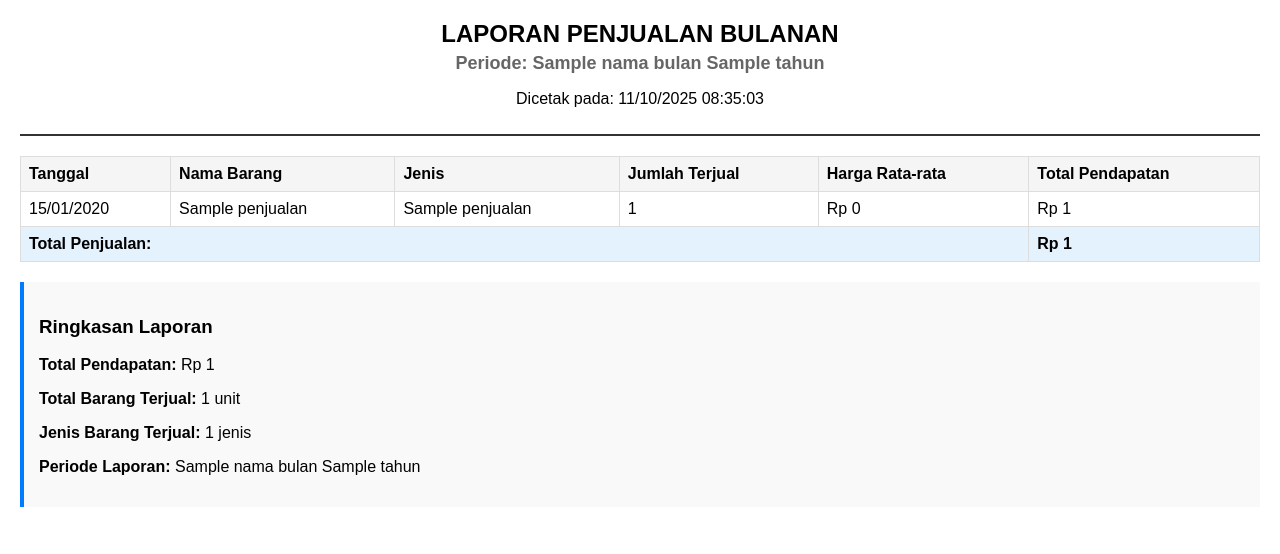
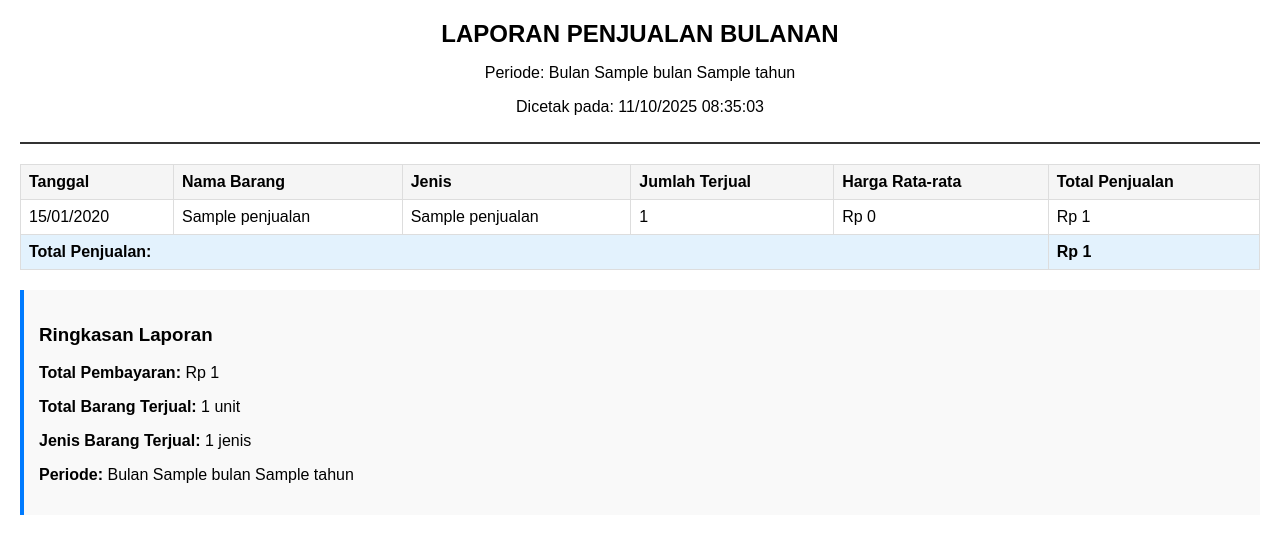
Before and after one commit to dzakyluthfi123/koperasi_merdeka, a CodeIgniter app: the page made by CodeIgniter-3.1.0/application/views/laporan/print_penjualan.php in a window 1280 px wide. Shown: the top 554 px of the page. Run offline with CodeIgniter, Linux system fonts and the light colour scheme; tables that the repository leaves empty or names only in its code hold one stand-in row (values such as "Sample post"); the template is opened without the code that fills it: most values are stand-ins (such as "Sample title", 1, 10 or a date in 2020).

Commit message:
CLEAR BOLOOOO

```diff
--- a/CodeIgniter-3.1.0/application/controllers/Laporan.php
+++ b/CodeIgniter-3.1.0/application/controllers/Laporan.php
@@ -80,9 +80,9 @@ class Laporan extends CI_Controller {
 
     private function get_bulan_list() {
         return [
-            1 => 'Januari', 2 => 'Februari', 3 => 'Maret', 4 => 'April',
-            5 => 'Mei', 6 => 'Juni', 7 => 'Juli', 8 => 'Agustus',
-            9 => 'September', 10 => 'Oktober', 11 => 'November', 12 => 'Desember'
+            'Januari', 'Februari', 'Maret', 'April',
+            'Mei', 'Juni', 'Juli', 'Agustus',
+            'September', 'Oktober', 'November', 'Desember'
         ];
     }
 }
--- a/CodeIgniter-3.1.0/application/views/laporan/penjualan_bulanan.php
+++ b/CodeIgniter-3.1.0/application/views/laporan/penjualan_bulanan.php
@@ -75,7 +75,7 @@
                         <th>Jenis</th>
                         <th>Jumlah Terjual</th>
                         <th>Harga Jual</th>
-                        <th>Total Pendapatan</th>
+                        <th>Total Pembayaran</th>
                     </tr>
                 </thead>
                 <tbody>
@@ -147,7 +147,7 @@
                 <h5>Informasi Laporan</h5>
             </div>
             <div class="card-body">
-            <p><strong>Periode:</strong> <?= isset($bulan_list[$bulan]) ? $bulan_list[$bulan] : 'Bulan ' . $bulan ?> <?= $tahun ?></p>
+            <p>Periode: <?= isset($bulan_list[$bulan]) ? $bulan_list[$bulan] . ' ' . $tahun : 'Bulan ' . $bulan . ' ' . $tahun ?></p>
                 <p><strong>Tanggal Cetak:</strong> <?= date('d/m/Y H:i:s') ?></p>
                 <p><strong>Status:</strong> <span class="badge bg-success">Selesai</span></p>
                 <a href="<?= base_url('laporan/print/'.$bulan.'/'.$tahun) ?>" class="btn btn-primary mt-2" target="_blank">
--- a/CodeIgniter-3.1.0/application/views/laporan/print_laba_rugi.php
+++ b/CodeIgniter-3.1.0/application/views/laporan/print_laba_rugi.php
@@ -109,11 +109,13 @@
             <tr>
                 <td width="50%" class="text-center">
                     <p>Mengetahui,</p>
+                    <p>KETUA</p>
                     <br><br><br>
-                    <p><strong>Manager Koperasi</strong></p>
+                    <p><strong><b>KARYOTO</b></strong></p>
                 </td>
                 <td width="50%" class="text-center">
                     <p>Yang Membuat,</p>
+                    <p>BENDAHARA</p>
                     <br><br><br>
                     <p><strong>Administrator</strong></p>
                 </td>
--- a/CodeIgniter-3.1.0/application/views/laporan/print_penjualan.php
+++ b/CodeIgniter-3.1.0/application/views/laporan/print_penjualan.php
@@ -61,7 +61,7 @@
 <body onload="window.print()">
     <div class="header">
         <h1>LAPORAN PENJUALAN BULANAN</h1>
-        <h2>Periode: <?= $nama_bulan ?> <?= $tahun ?></h2>
+        <p>Periode: <?= isset($bulan_list[$bulan]) ? $bulan_list[$bulan] . ' ' . $tahun : 'Bulan ' . $bulan . ' ' . $tahun ?></p>
         <p>Dicetak pada: <?= date('d/m/Y H:i:s') ?></p>
     </div>
 
@@ -81,7 +81,7 @@
                     <th>Jenis</th>
                     <th>Jumlah Terjual</th>
                     <th>Harga Rata-rata</th>
-                    <th>Total Pendapatan</th>
+                    <th>Total Penjualan</th>
                 </tr>
             </thead>
             <tbody>
@@ -106,10 +106,10 @@
 
         <div class="summary">
             <h3>Ringkasan Laporan</h3>
-            <p><strong>Total Pendapatan:</strong> Rp <?= number_format($grand_total, 0, ',', '.') ?></p>
+            <p><strong>Total Pembayaran:</strong> Rp <?= number_format($grand_total, 0, ',', '.') ?></p>
             <p><strong>Total Barang Terjual:</strong> <?= number_format($total->total_barang_terjual, 0, ',', '.') ?> unit</p>
             <p><strong>Jenis Barang Terjual:</strong> <?= $total->jumlah_jenis_barang ?> jenis</p>
-            <p><strong>Periode Laporan:</strong> <?= $nama_bulan ?> <?= $tahun ?></p>
+            <p><b>Periode:</b> <?= isset($bulan_list[$bulan]) ? $bulan_list[$bulan] . ' ' . $tahun : 'Bulan ' . $bulan . ' ' . $tahun ?></p>
         </div>
     <?php else: ?>
         <div style="text-align: center; padding: 40px;">
```
